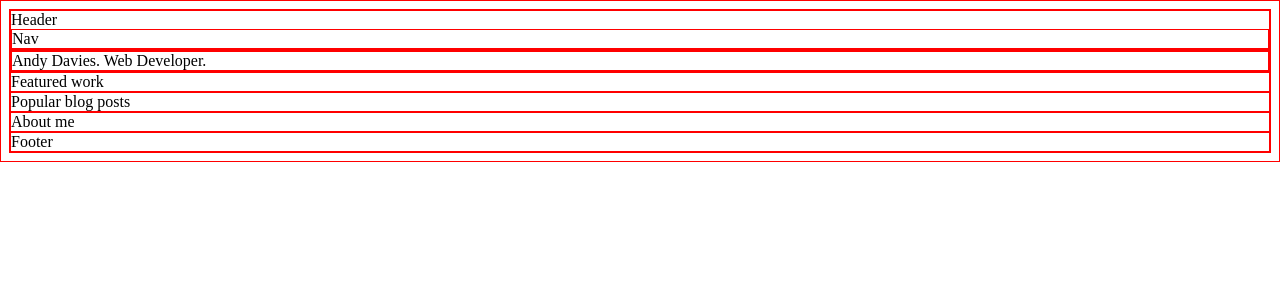
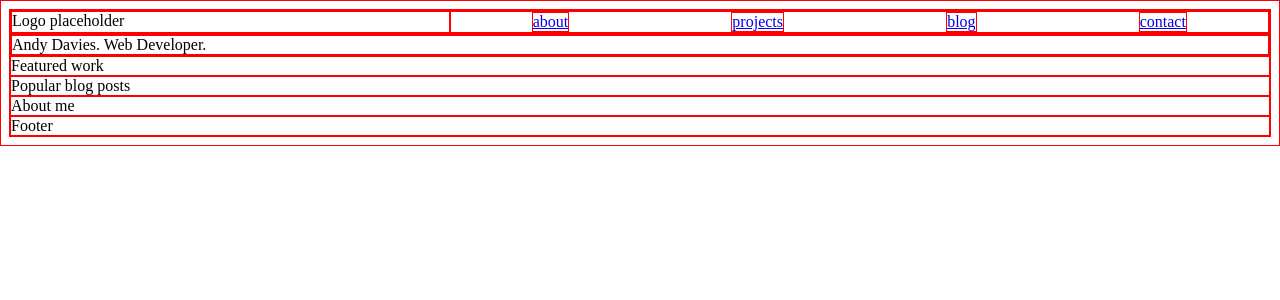
Before and after one commit to andavies/andavies.github.io, a Jekyll site: the page built from index.html, in a window 1280 px wide. Shown: the top 300 px of the page. Built offline with Jekyll 4.4.1, drawn with Linux system fonts in a browser that asks for light colours.

Commit message:
Apply basic styles to header

```diff
--- a/_includes/header.html
+++ b/_includes/header.html
@@ -1,6 +1,14 @@
-<header>
-	Header
-	<nav>
-		Nav
+<header class="flex-container">
+
+	<div class="logo">
+		Logo placeholder
+	</div>
+
+	<nav class="flex-container">
+		<a href="/">about</a>
+		<a href="/">projects</a>
+		<a href="/">blog</a>
+		<a href="/">contact</a>
 	</nav>
+
 </header>
--- a/css/styles.scss
+++ b/css/styles.scss
@@ -1,6 +1,36 @@
 ---
 ---
 
+/* for prototyping */
 * {
 	border: red solid 1px !important;
 }
+
+
+/* REUSABLE CLASSES */
+
+.flex-container {
+	display: flex;
+}
+
+
+/* HEADER */
+
+header {
+
+	&.flex-container {
+		justify-content: space-around;
+	}
+
+	.logo {
+		flex-grow: 1;
+	}
+
+	nav {
+		flex-grow: 2;
+
+		&.flex-container {
+			justify-content: space-around;
+		}
+	}
+}
```
